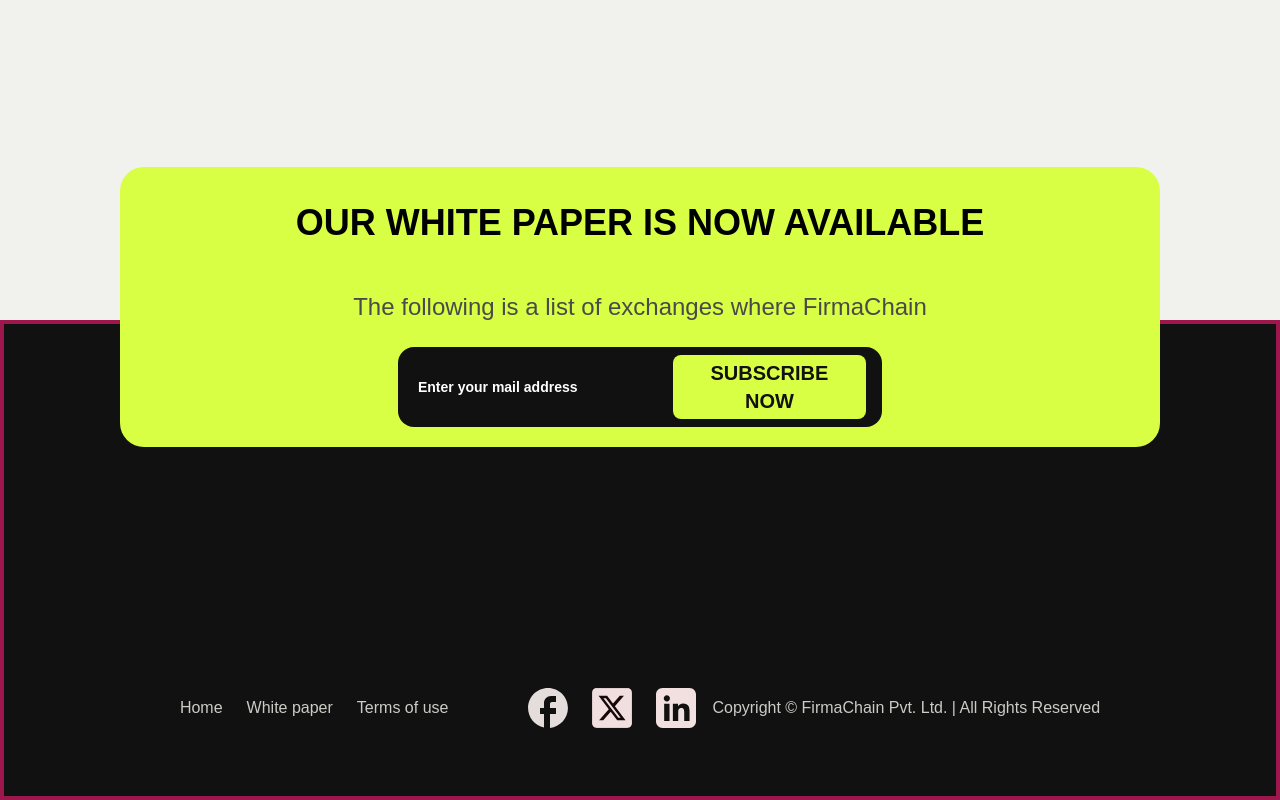
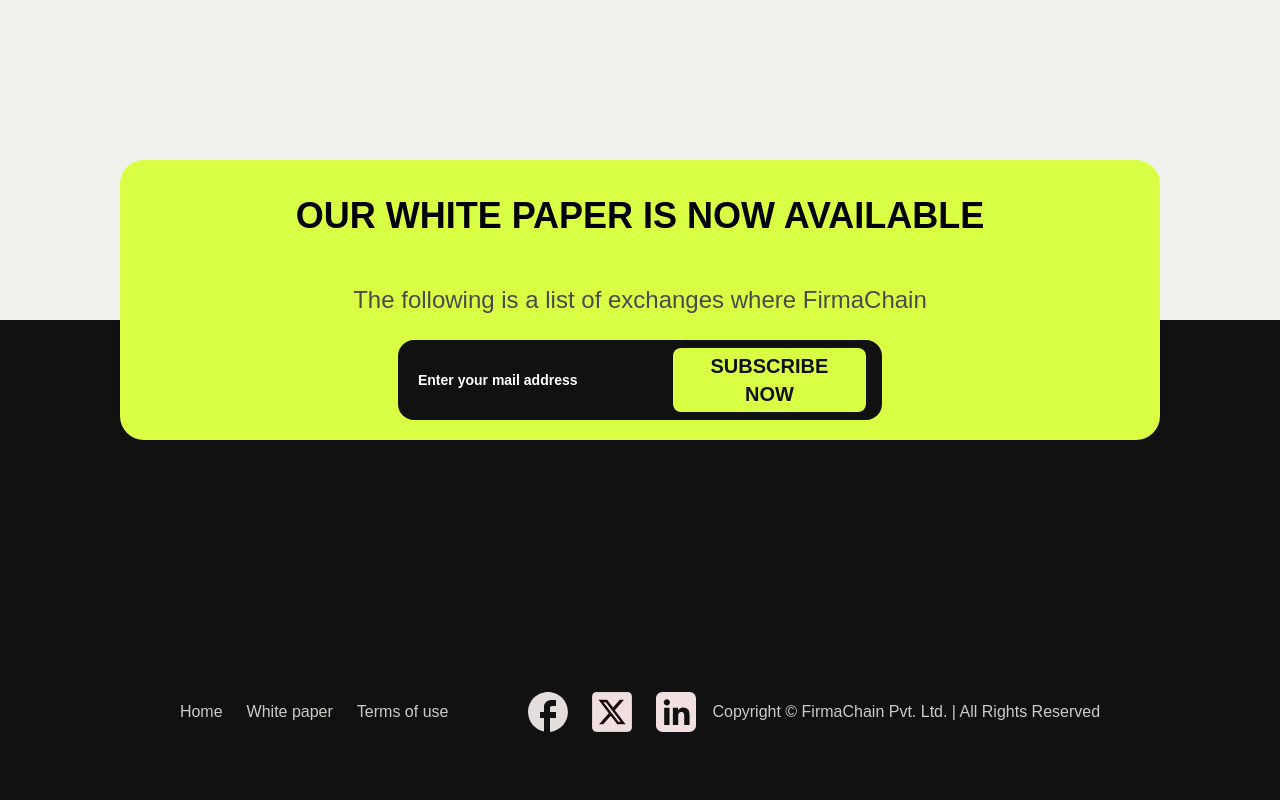
Before and after one commit to Nitinyadav237/FirmaChainLandingPage, a React (Vite) app: page / in a window 1280 px wide. Shown: the part 6537-7337 px from the top of the page. Built offline with nearby package versions, Linux system fonts and the light colour scheme.

Commit message:
first commit

```diff
--- a/src/section/FooterSection.tsx
+++ b/src/section/FooterSection.tsx
@@ -3,7 +3,7 @@
 
 const FooterSection = () => {
   return (
-    <div className="relative flex h-2/3 items-center justify-center border-4 border-pink-800 bg-primaryBGblack px-3 py-56 font-NotoSans md:h-[52vh] md:px-4 lg:h-[60vh] lg:px-40">
+    <div className="relative flex h-2/3 items-center justify-center bg-primaryBGblack px-3 py-56 font-NotoSans md:h-[52vh] md:px-4 lg:h-[60vh] lg:px-40">
       {/* Part 1 */}
       <div className="absolute -top-1/4 flex max-w-full flex-col items-center justify-center space-y-6 rounded-3xl bg-buttonYellow px-2 py-5 md:px-20 lg:-top-1/3 lg:px-40">
         <div className="text-center md:space-y-4 lg:space-y-8">
```
